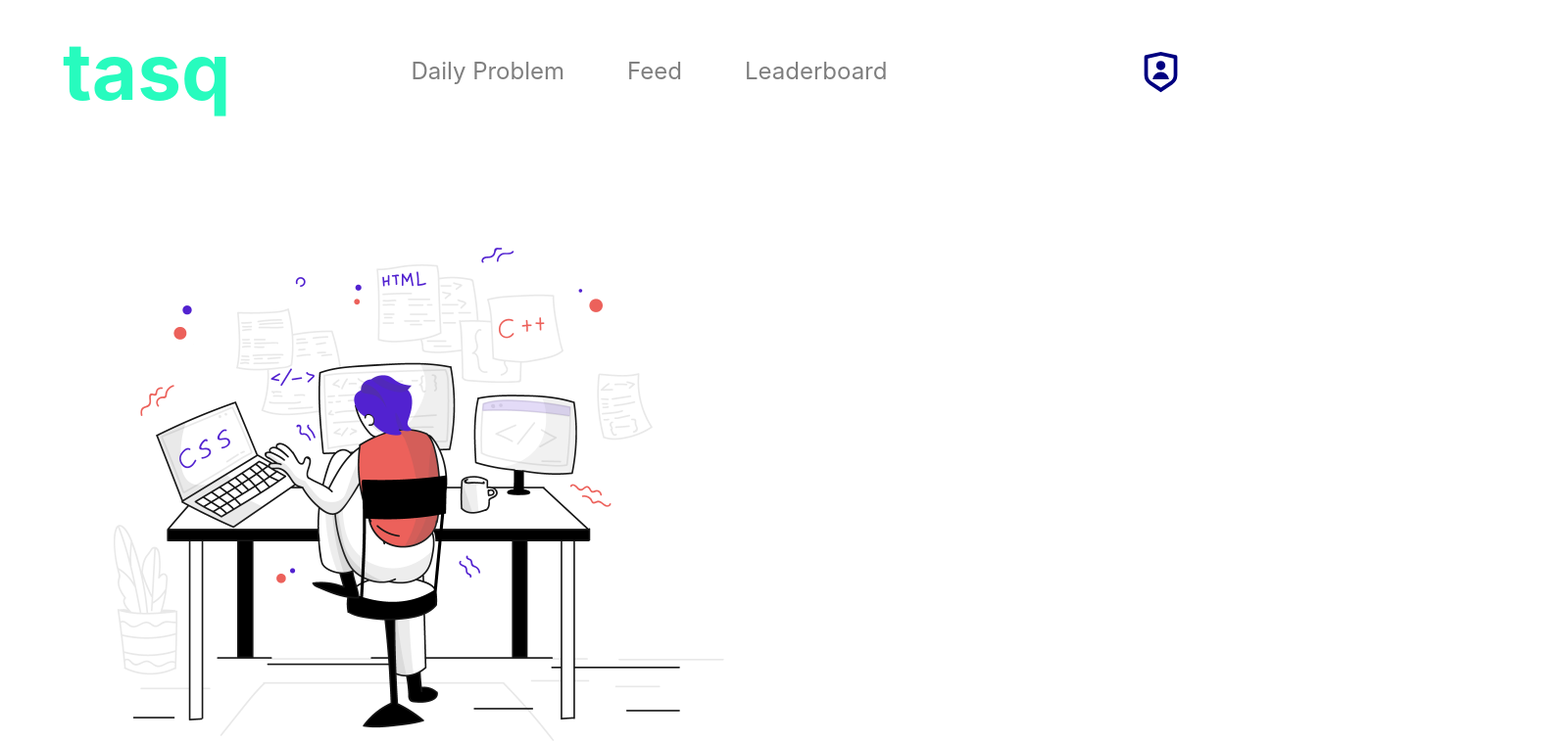
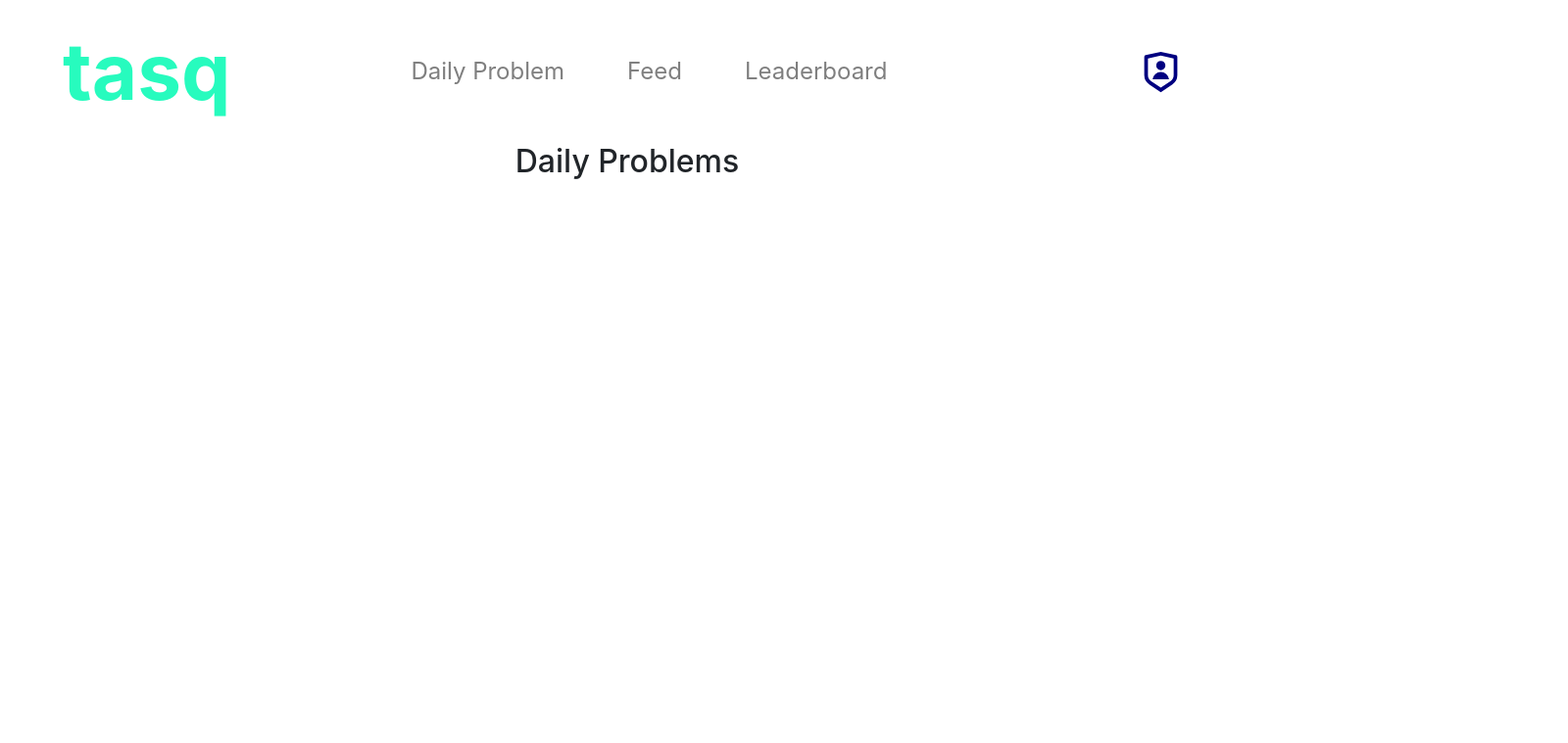
Before and after one commit to applied-project-2020/zoosh, a React (Create React App) app: page /DailyProblems in a window 1280 px wide. Shown: the top 759 px of the page at 98% size, 1600 px wide, since content can reach past the window. Built offline with nearby package versions, Linux system fonts and the light colour scheme.

Commit message:
Created NavBar pages

```diff
--- a/src/App.js
+++ b/src/App.js
@@ -7,8 +7,11 @@ import {
   Link,
   Route,
 } from "react-router-dom";
-import Login from './components/Login.js'
-import Register from './components/Register.js'
+import Login from './components/Login.js';
+import Register from './components/Register.js';
+import Feed from './components/Feed';
+import Leaderboards from './components/Leaderboards';
+import DailyProblems from './components/DailyProblems';
 import Home from './components/Home.js';
 import {Navbar, Nav} from 'react-bootstrap';
 import { RiShieldUserLine } from 'react-icons/ri';
@@ -24,9 +27,9 @@ function App() {
       <Navbar>
         <Navbar.Brand className="tasq" href="/">tasq</Navbar.Brand>
         <Nav className="mr-auto">
-        <Nav.Link className="links" href="#home">Daily Problem</Nav.Link>
-        <Nav.Link className="links" href="#home">Feed</Nav.Link>
-        <Nav.Link className="links" href="#features">Leaderboard</Nav.Link>
+        <Nav.Link className="links" href="/DailyProblems">Daily Problem</Nav.Link>
+        <Nav.Link className="links" href="/Feed">Feed</Nav.Link>
+        <Nav.Link className="links" href="/Leaderboards">Leaderboard</Nav.Link>
         {/* <Nav.Link href="#pricing">Pricing</Nav.Link> */}
       </Nav>
         <Navbar.Toggle />
@@ -41,6 +44,15 @@ function App() {
         <Switch>
           <Route path="/Register">
             <Register />
+          </Route>
+          <Route path="/Feed">
+            <Feed />
+          </Route>
+          <Route path="/DailyProblems">
+            <DailyProblems />
+          </Route>
+          <Route path="/Leaderboards">
+            <Leaderboards />
           </Route>
           <Route path="/Login">
             <Login />
--- /dev/null
+++ b/src/components/DailyProblems.js
@@ -0,0 +1,13 @@
+import React from 'react';
+import '../App.css';
+
+
+
+function DailyProblems() {
+  return (
+    <h2>Daily Problems</h2>
+
+  );
+}
+
+export default DailyProblems;
--- /dev/null
+++ b/src/components/Feed.js
@@ -0,0 +1,15 @@
+import React from 'react';
+import '../App.css';
+
+
+
+function Feed() {
+  return (
+      <>
+    <h2>Feed</h2>
+
+    </>
+  );
+}
+
+export default Feed;
--- /dev/null
+++ b/src/components/Leaderboards.js
@@ -0,0 +1,13 @@
+import React from 'react';
+import '../App.css';
+
+
+
+function Leaderboards() {
+  return (
+    <h2>Leaderboards</h2>
+
+  );
+}
+
+export default Leaderboards;
```
